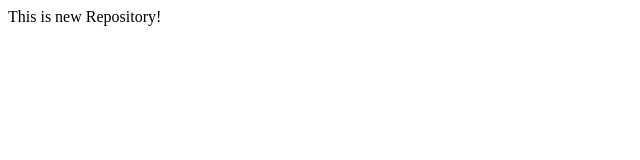
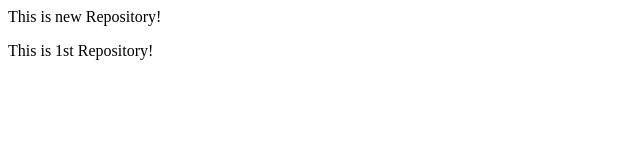
Before and after one commit to CodeIt266/LocalRepo, a plain HTML site: page index.html in a window 1280 px wide. Shown: the whole page, without its empty margins (0-640 px from the left). Drawn offline with Linux system fonts and the light colour scheme.

Commit message:
added text

```diff
--- a/index.html
+++ b/index.html
@@ -1 +1,2 @@
 <p>This is new Repository!</p>
+<p>This is 1st Repository!</p>
```
